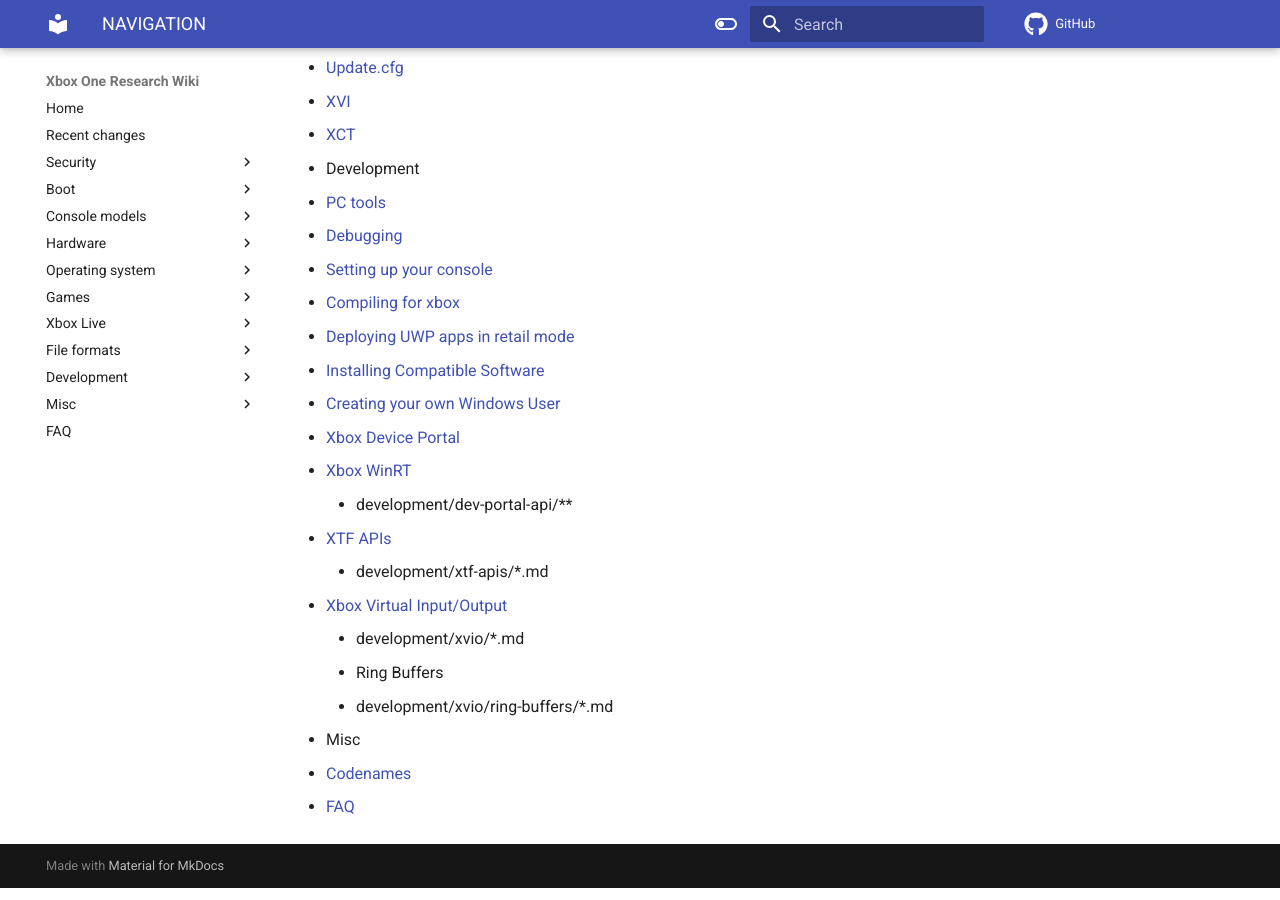
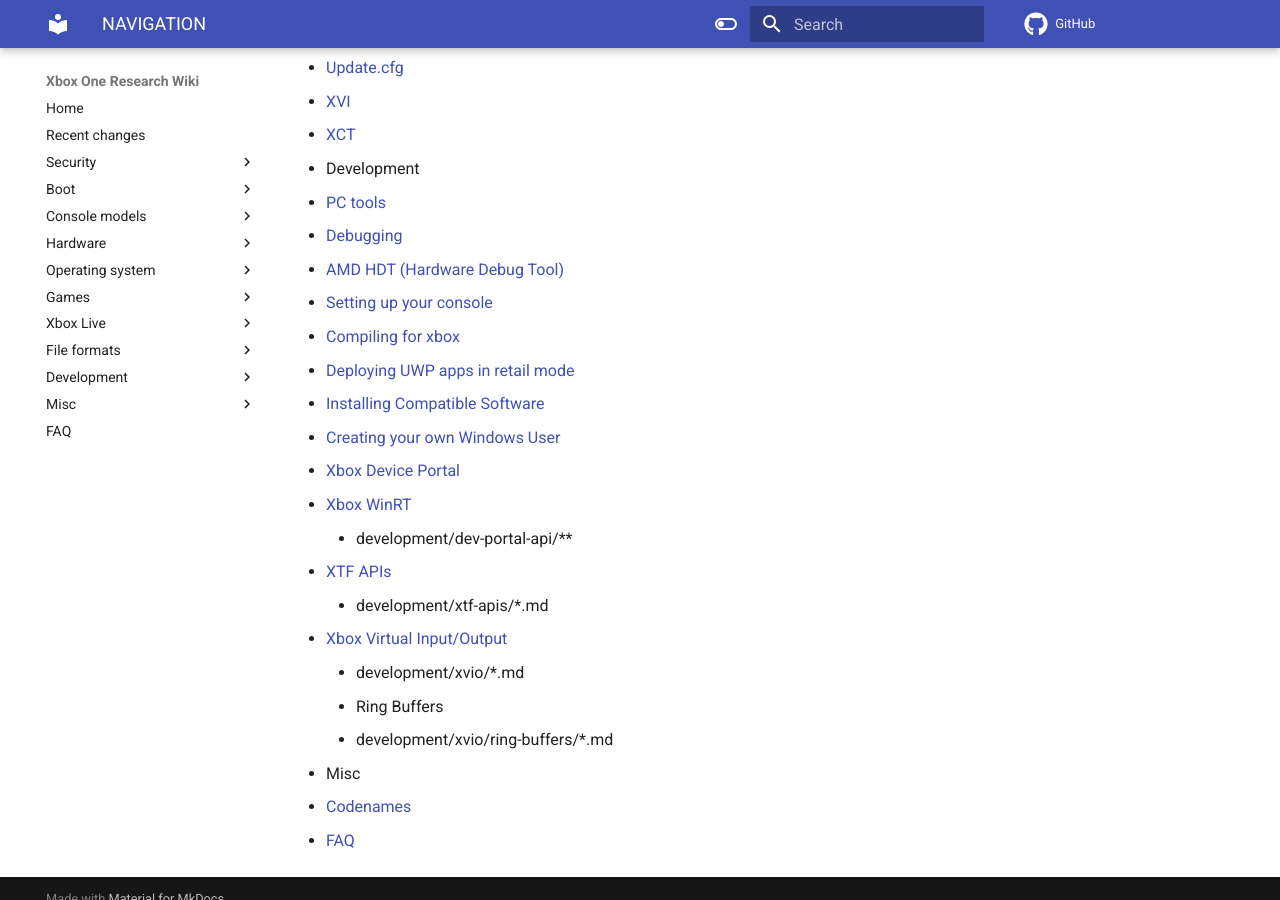
Before and after one commit to xboxoneresearch/wiki, an MkDocs documentation site: the page built from docs/NAVIGATION.md, in a window 1280 px wide and 900 px high, scrolled down 2140 px. Built offline with MkDocs 1.6.1 and Material for MkDocs 9.7.7, drawn with Linux system fonts in a browser that asks for light colours; comment, search, counter and statistics services are not loaded.

Commit message:
Update NAVIGATION.md

```diff
--- a/docs/NAVIGATION.md
+++ b/docs/NAVIGATION.md
@@ -69,6 +69,7 @@
 - Development
   - [PC tools](development/pc_tools.md)
   - [Debugging](development/debugging.md)
+  - [AMD HDT (Hardware Debug Tool)](development/hdt_amd_hardware_debug_tool.md)
   - [Setting up your console](development/setup-dev-mode.md)
   - [Compiling for xbox](development/compiling-for-xbox.md)
   - [Deploying UWP apps in retail mode](development/deploying-uwp-apps.md)
```
